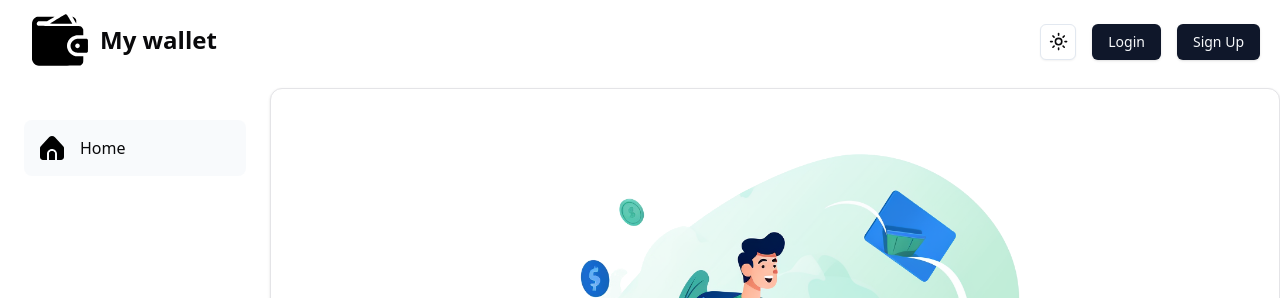
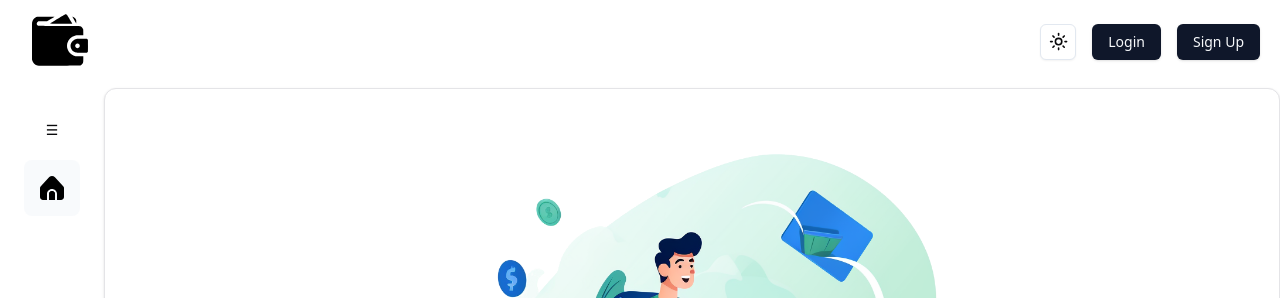
Before and after one commit to Sosna213/my-vallet-ui-react, a React (Vite) app: page / in a window 1280 px wide. Shown: the top 298 px of the page. Built offline with nearby package versions, Linux system fonts and the light colour scheme; no server answers.

Commit message:
Navbar rwd adding

```diff
--- a/src/components/shared/LeftSidebar.tsx
+++ b/src/components/shared/LeftSidebar.tsx
@@ -2,33 +2,55 @@ import { Link, NavLink, useLocation } from "react-router-dom";
 import { sidebarLinks } from "../../constants";
 import { INavLink } from "../../types";
 import { useAuth0 } from "@auth0/auth0-react";
+import { useState } from "react";
+import { Button } from "../ui/button";
 
 const LeftSidebar = () => {
   const { isAuthenticated } = useAuth0();
   const { pathname } = useLocation();
+
+  const [isCollapsed, setIsCollapsed] = useState(true);
   const links = isAuthenticated
     ? sidebarLinks
     : sidebarLinks.filter((link) => link.needsAuthentication != true);
 
+  const toggleSidebar = () => {
+    setIsCollapsed(!isCollapsed);
+  };
+
   return (
-    <div className="h-full flex flex-col">
-      <div className="flex gap-3 m-3">
-        <Link to="/" className="items-center">
+    <div className={`h-full flex flex-col min-w-[72px]`}>
+      <div className="flex gap-3 m-3 items-center">
+        <Link to="/">
           <img
-            className="w-14 dark:invert ml-5"
-            src={"/assets/logo.svg"}
+            className="w-8 md:w-14 dark:invert ml-2 md:ml-5"
+            src="/assets/logo.svg"
             alt="logo"
           />
         </Link>
-        <Link to="/" className="flex items-center">
-          <span className=" font-bold text-2xl hidden sm:flex">My wallet</span>
+        {!isCollapsed && (
+          <Link to="/" className="hidden lg:flex">
+            <span className="font-bold text-2xl">My wallet</span>
           </Link>
+        )}
       </div>
-      <nav className="leftsidebar sm:hidden lg:inline">
+      <div
+        className={
+          !isCollapsed ? "fixed lg:static bg-background z-50 h-full" : ""
+        }
+      >
+        <nav
+          className={`leftsidebar  ${!isCollapsed ? "lg:min-w-[260px]" : ""}`}
+        >
+          <div className="flex justify-center mb-3">
+            <Button variant={"ghost"} onClick={toggleSidebar}>
+              {isCollapsed ? "☰" : "✕"}
+            </Button>
+          </div>
+
           <ul className="flex flex-col gap-6">
             {links.map((link: INavLink) => {
               const isActive = pathname === link.route;
-
               return (
                 <li
                   key={link.label}
@@ -38,17 +60,16 @@ const LeftSidebar = () => {
                 >
                   <NavLink
                     to={link.route}
-                  className="flex gap-4 items-center p-4"
+                    className="flex gap-2 md:gap-4 items-center p-4"
                   >
                     <img
                       src={link.imgURL}
                       alt={link.label}
-                    width={24}
-                    className={`group-hover:invert-white dark:invert ${
+                      className={`w-4 md:w-6 group-hover:invert-white dark:invert ${
                         isActive && "invert-white"
                       }`}
                     />
-                  {link.label}
+                    {isCollapsed ? null : link.label}
                   </NavLink>
                 </li>
               );
@@ -56,6 +77,7 @@ const LeftSidebar = () => {
           </ul>
         </nav>
       </div>
+    </div>
   );
 };
 
--- a/src/globals.css
+++ b/src/globals.css
@@ -84,7 +84,7 @@
 
   /* Left sidebar */
   .leftsidebar {
-    @apply hidden md:flex px-6 py-10 flex-col justify-between min-w-[270px];
+    @apply px-3 md:px-6 py-8 flex-col justify-between;
   }
 
   .leftsidebar-link {
```
Lines whose indentation alone changed are shown as unchanged.
